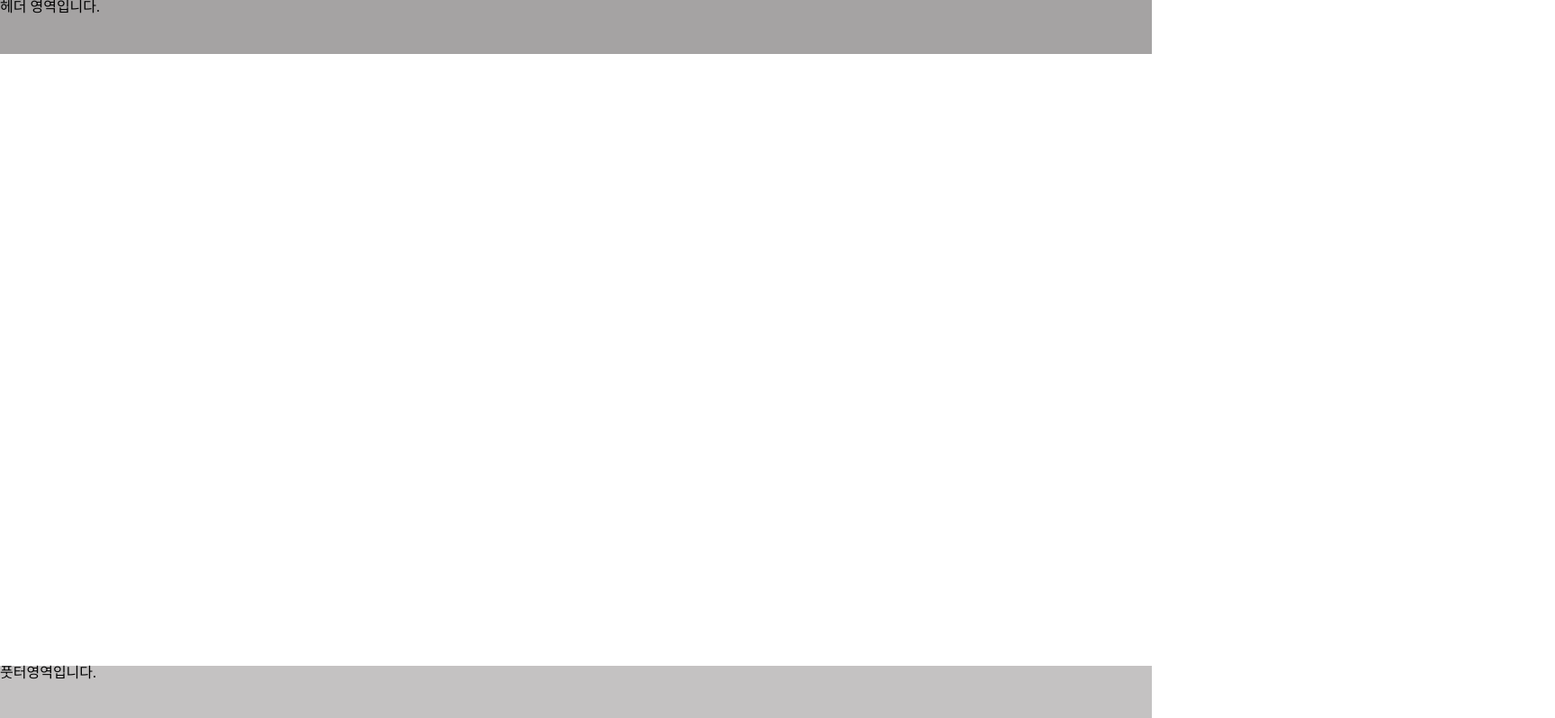
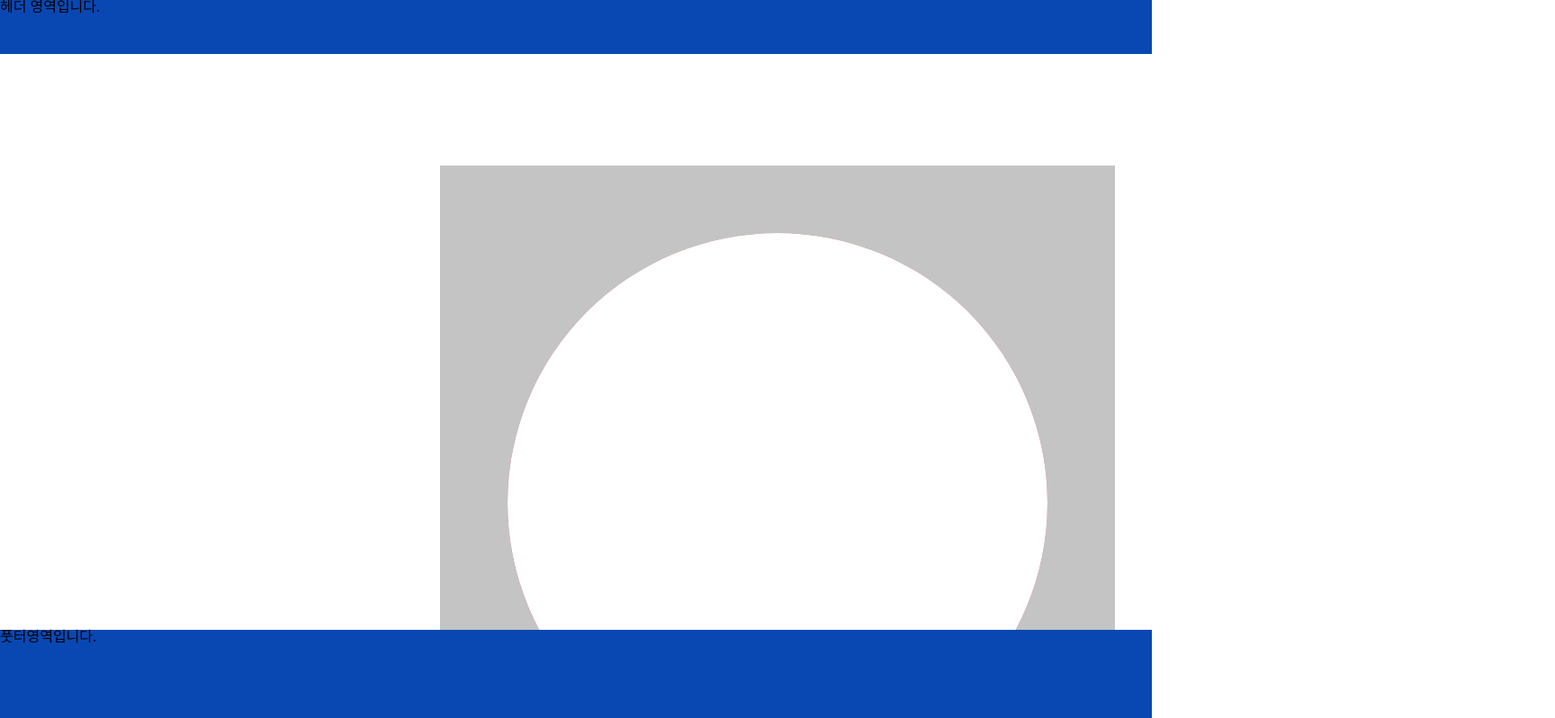
Before and after one commit to beigeegg/egglock, a React (Create React App) app in the folder client/: page / in a window 1280 px wide. Shown: the top 798 px of the page at 90% size, 1728 px wide, since content can reach past the window. Built offline with nearby package versions, Linux system fonts and the light colour scheme.

Commit message:
#env_setting 환경 설정 완료

```diff
--- a/client/package.json
+++ b/client/package.json
@@ -37,5 +37,7 @@
   },
   "devDependencies": {
     "postcss": "^8.4.5"
-  }
+  },
+  "main": "index.js",
+  "license": "MIT"
 }
--- /dev/null
+++ b/client/src/components/Clock.jsx
@@ -0,0 +1,18 @@
+import React from 'react';
+import { clockStyle } from './';
+
+const Clock = () => {
+  return (
+    <div>
+      <svg xmlns="http://www.w3.org/2000/svg" width="1728" height="1117" viewBox="0 0 1728 1117" fill="none" className="">
+        <rect width="1728" height="1117" fill="#E5E5E5" />
+        <rect width="1728" height="1117" fill="white" />
+        <rect x="489" y="184" width="750" height="750" fill="#C4C4C4" />
+        <circle cx="864" cy="559" r="300" fill="#CA3E3E" />
+        <ellipse cx="864" cy="559" rx="300" ry="300" fill="white" />
+      </svg>
+    </div>
+  );
+};
+
+export default Clock;
--- /dev/null
+++ b/client/src/components/Main.jsx
@@ -0,0 +1,14 @@
+import React from 'react';
+import { Clock, mainStyle } from './';
+
+const Main = () => {
+  return (
+    <main className='doc-main'>
+      <div className="clockborad">
+        <Clock />
+      </div>
+    </main>
+  );
+};
+
+export default Main;
--- /dev/null
+++ b/client/src/components/index.js
@@ -0,0 +1,5 @@
+export { default as Main } from './Main';
+export { default as Clock } from './Clock';
+
+export { default as mainStyle } from './main.module.css';
+export { default as clockStyle } from './clock.module.css';
--- a/client/src/layouts/Header.jsx
+++ b/client/src/layouts/Header.jsx
@@ -5,7 +5,7 @@ const Header = () => {
   return (
     <header className={headerStyle.header}>
       <div className={headerStyle.inner_header}>
-        <h1>헤더 영역입니다.</h1>
+        <h1 className={headerStyle.header_title}>헤더 영역입니다.</h1>
       </div>
     </header>
   );
--- a/client/src/layouts/Layout.jsx
+++ b/client/src/layouts/Layout.jsx
@@ -1,11 +1,12 @@
 import React from 'react';
 import { Header, Footer, layoutStyle } from './'
+import { Main } from '../components/'
 
 const Layout = () => {
   return (
     <div className={layoutStyle.doc}>
       <Header />
-      <h1>레이아웃 페이지 입니다.</h1>
+      <Main />
       <Footer />
     </div>
   );
--- a/client/src/layouts/footer.module.css
+++ b/client/src/layouts/footer.module.css
@@ -5,6 +5,6 @@
   position : fixed;
   bottom : 0;
   width: 100%;
-  height: 60px;
-  background-color: rgb(196, 194, 194);
+  height: 100px;
+  background-color: #0948b3;
 }
--- a/client/src/layouts/header.module.css
+++ b/client/src/layouts/header.module.css
@@ -6,5 +6,8 @@
   position: fixed;
   top: 0;
   width: 100%;
-  background-color: rgb(165, 163, 163);
+  background-color: #0948b3;
 }
+.header_title{
+
+}
--- a/client/src/layouts/index.js
+++ b/client/src/layouts/index.js
@@ -1,6 +1,7 @@
 export { default as Layout } from './Layout';
 export { default as Header } from './Header';
 export { default as Footer } from './Footer';
+export { default as Main } from '../components/Main';
 
 export { default as layoutStyle } from './layout.module.css';
 export { default as headerStyle } from './header.module.css';
```
Also changed, not shown: client/src/components/clock.module.css (added), client/src/components/main.module.css (added), 1 other file (tests, documents, lock files or other folders).
